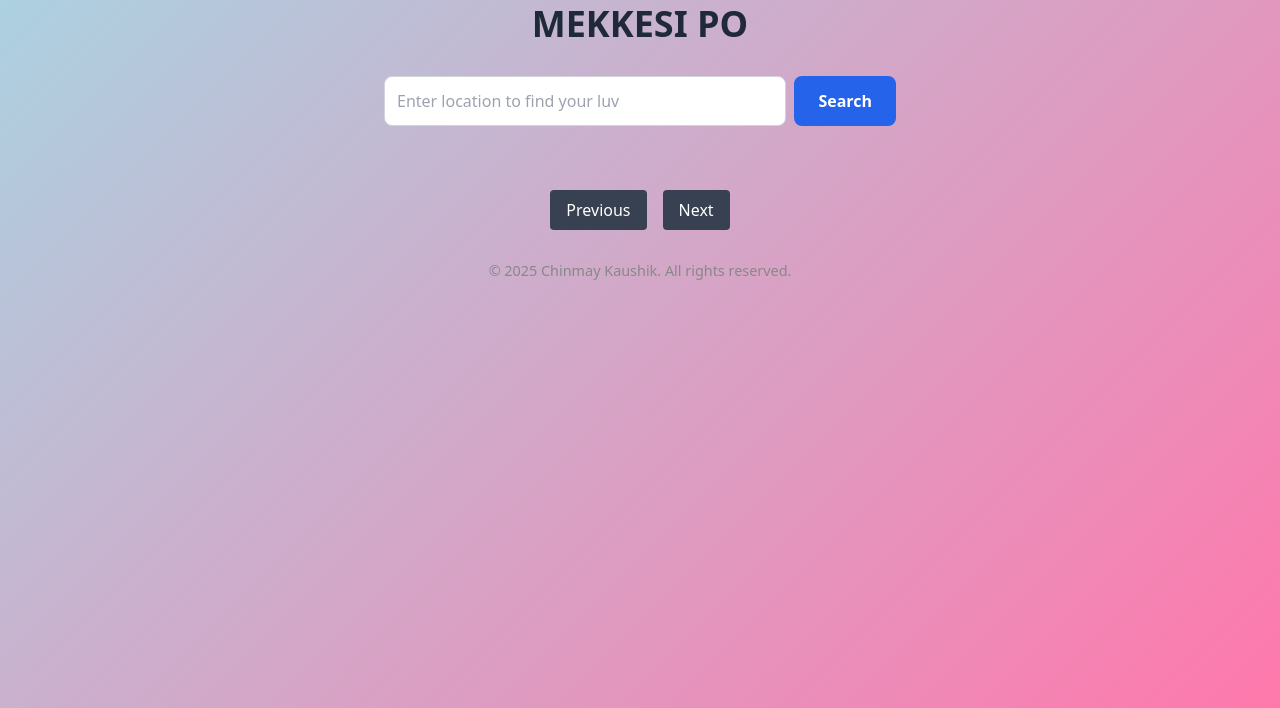
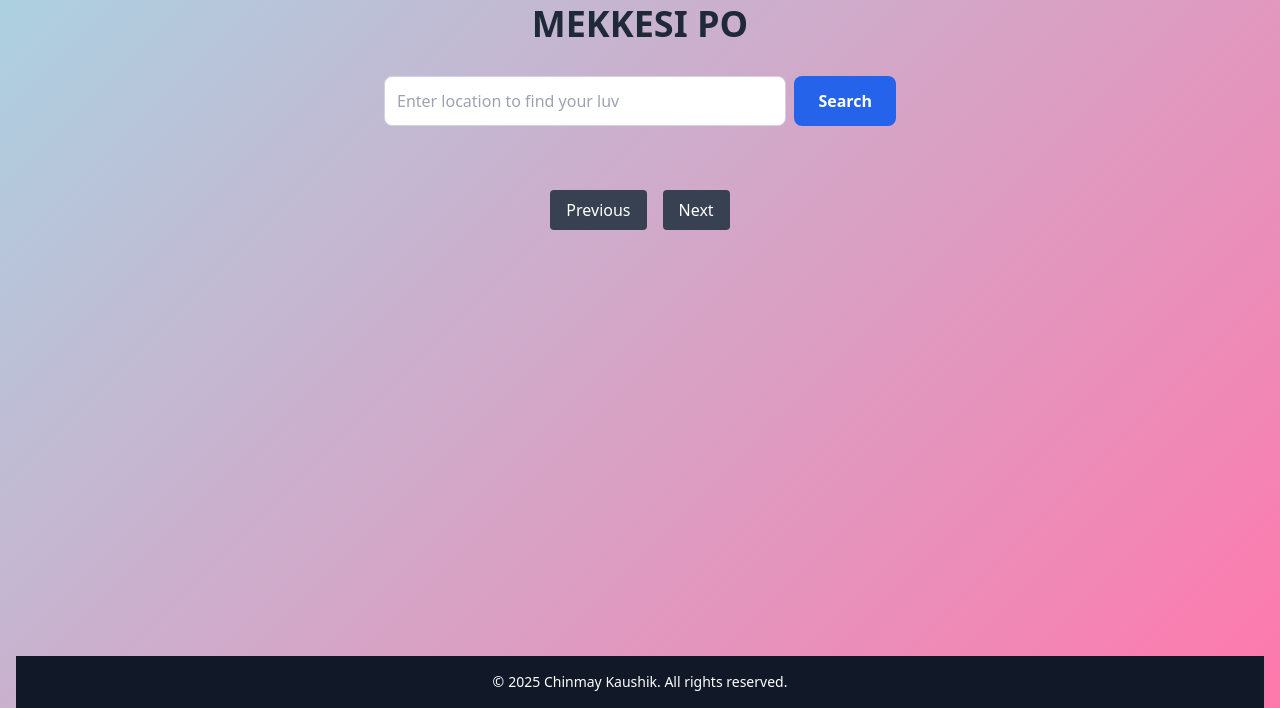
Before and after one commit to daivik-22/restaurant-Project, a FastAPI app: page / in a window 1280 px wide. Shown: the part 92-800 px from the top of the page. Run offline with FastAPI, Linux system fonts and the light colour scheme; some libraries are stand-ins or nearby versions.

Commit message:
Update index.html

```diff
--- a/templates/index.html
+++ b/templates/index.html
@@ -9,6 +9,8 @@
     body {
       background: linear-gradient(135deg, #a8d5e3 0%, #ff78ac 100%);
       min-height: 100vh;
+      display: flex;
+      flex-direction: column;
     }
 
     .restaurant-card {
@@ -28,6 +30,10 @@
     .hidden-section {
       display: none;
     }
+
+    main {
+      flex: 1;
+    }
   </style>
 </head>
 <body class="pt-24 px-4 flex flex-col items-center">
@@ -39,6 +45,7 @@
     <a href="#" onclick="showSection('contact')">Contact</a>
   </nav>
 
+  <main class="w-full flex flex-col items-center">
     <!-- Home Section -->
     <div id="home" class="w-full max-w-4xl hidden-section">
       <h1 class="text-4xl font-bold text-gray-800 text-center mb-8">MEKKESI PO</h1>
@@ -87,8 +94,14 @@
       </p>
       <a href="mailto:naamailneekuendukurapokodi@foodluv.com" class="text-blue-600 underline">naamailneekuendukurapokodi@foodluv.com</a>
     </div>
-  <footer style="text-align: center; padding: 1em 0; font-size: 0.9rem; color: #888;">
-    &copy; 2025 Chinmay Kaushik. All rights reserved.
+  </main>
+
+  <!-- Footer -->
+  <footer class="bg-gray-900 text-white text-center py-4 text-sm w-full mt-8">
+    <span class="flex justify-center items-center gap-1">
+      <span>&copy;</span>
+      <span>2025 Chinmay Kaushik. All rights reserved.</span>
+    </span>
   </footer>
 
   <!-- JavaScript -->
```
Lines whose indentation alone changed are shown as unchanged.
